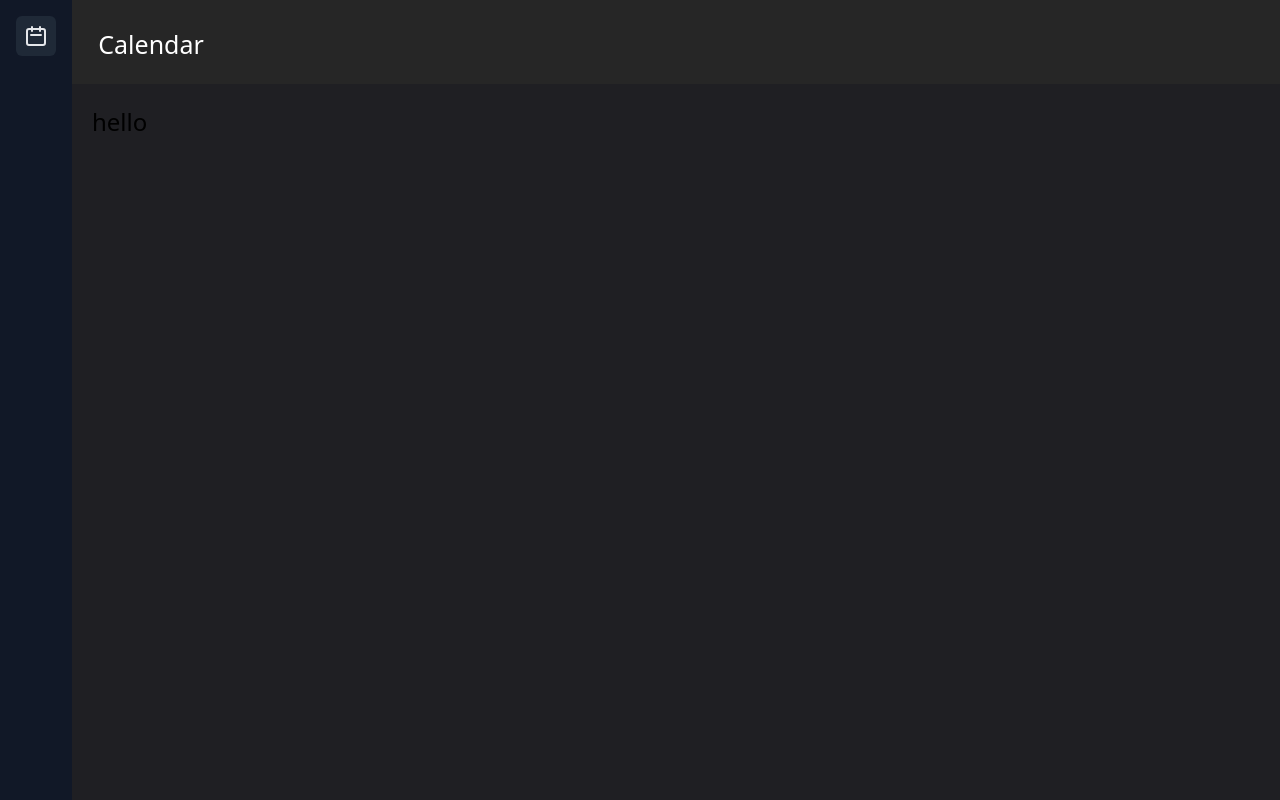
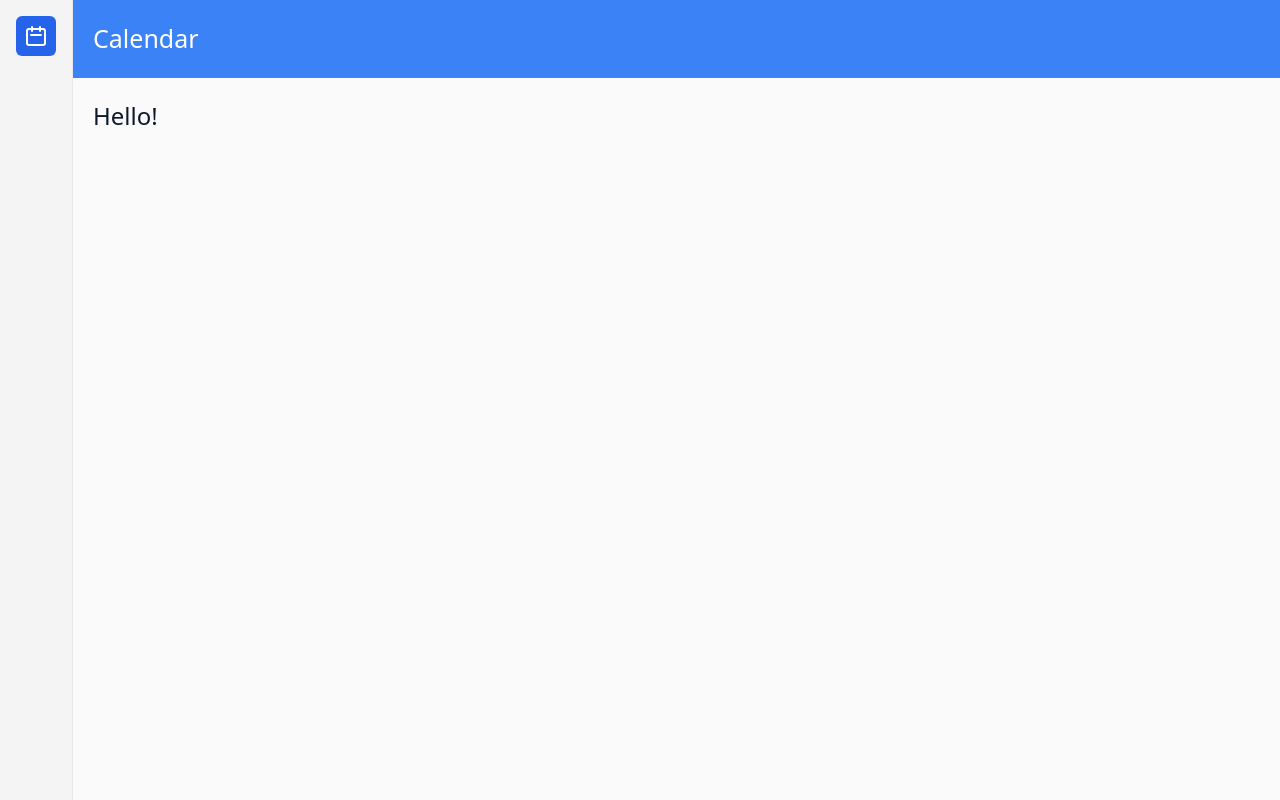
Before and after one commit to sameastburn/startup, a plain HTML site: page index.html in a window 1280 px wide. Drawn offline with nearby package versions, Linux system fonts and the light colour scheme.

Commit message:
update all the colors

```diff
--- a/index.html
+++ b/index.html
@@ -8,22 +8,24 @@
   </head>
   <body>
     <main>
-      <div class="flex h-screen bg-gray-900 sm:relative">
-        <div class="flex flex-col px-4 mt-4">
-          <div class="text-gray-200 bg-gray-800 rounded-md p-2 cursor-pointer">
-            <svg xmlns="http://www.w3.org/2000/svg" class="h-6 w-6" fill="none" viewBox="0 0 24 24" stroke="currentColor">
-              <path stroke-linecap="round" stroke-linejoin="round" stroke-width="2" d="M8 7V3m8 4V3m-9 8h10M5 21h14a2 2 0 002-2V7a2 2 0 00-2-2H5a2 2 0 00-2 2v12a2 2 0 002 2z"/>
-            </svg>
+      <div class="flex h-screen bg-zinc-100 sm:relative">
+        <div class="flex flex-col px-4 border-r border-gray-200">
+          <div class="mt-4">
+            <div class="text-white bg-blue-600 rounded-md p-2 cursor-pointer">
+              <svg xmlns="http://www.w3.org/2000/svg" class="h-6 w-6" fill="none" viewBox="0 0 24 24" stroke="currentColor">
+                <path stroke-linecap="round" stroke-linejoin="round" stroke-width="2" d="M8 7V3m8 4V3m-9 8h10M5 21h14a2 2 0 002-2V7a2 2 0 00-2-2H5a2 2 0 00-2 2v12a2 2 0 002 2z"/>
+              </svg>
+            </div>
           </div>
         </div>
         <div class="flex flex-col w-full">
-          <div class="box header">
+          <div class="box header bg-blue-500">
             <div class="box-header-title">
               Calendar
             </div>
           </div>
-          <div class="box content h-full">
-            <p>hello</p>
+          <div class="box content h-full bg-zinc-50 text-slate-900">
+            <p>Hello!</p>
           </div>
         </div>
       </div>
--- a/style.css
+++ b/style.css
@@ -1,6 +1,4 @@
 .box {
-  border-radius: 0px;
-  padding: 10px;
   font-size: 150%;
 }
 
@@ -8,22 +6,12 @@
   color: white;
   font-weight: 500;
   font-size: 25px;
-  padding-top: 0.25em;
-  padding-left: 0.25em;
 }
 
 .header {
-  background-color: rgb(38, 38, 38);
   padding: 20px;
 }
 
 .content {
-  background-color: rgb(31, 31, 35);
-  overflow: scroll;
   padding: 20px;
-  height: calc(100vh - 140px);
 }
-
-body {
-  height: 100vh;
-}
```
